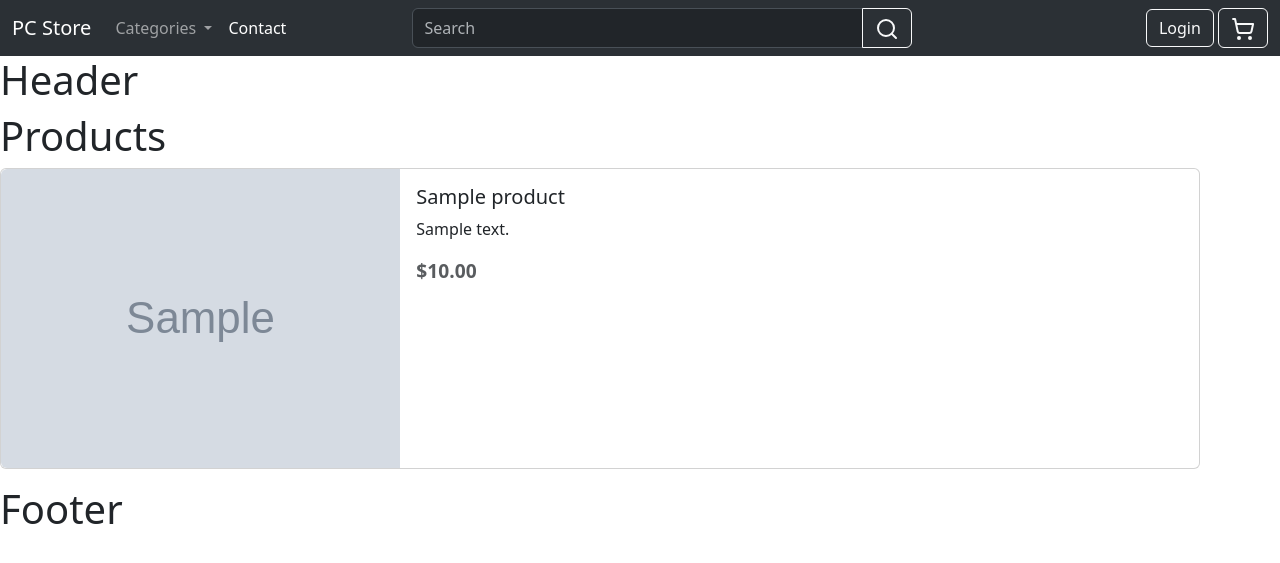
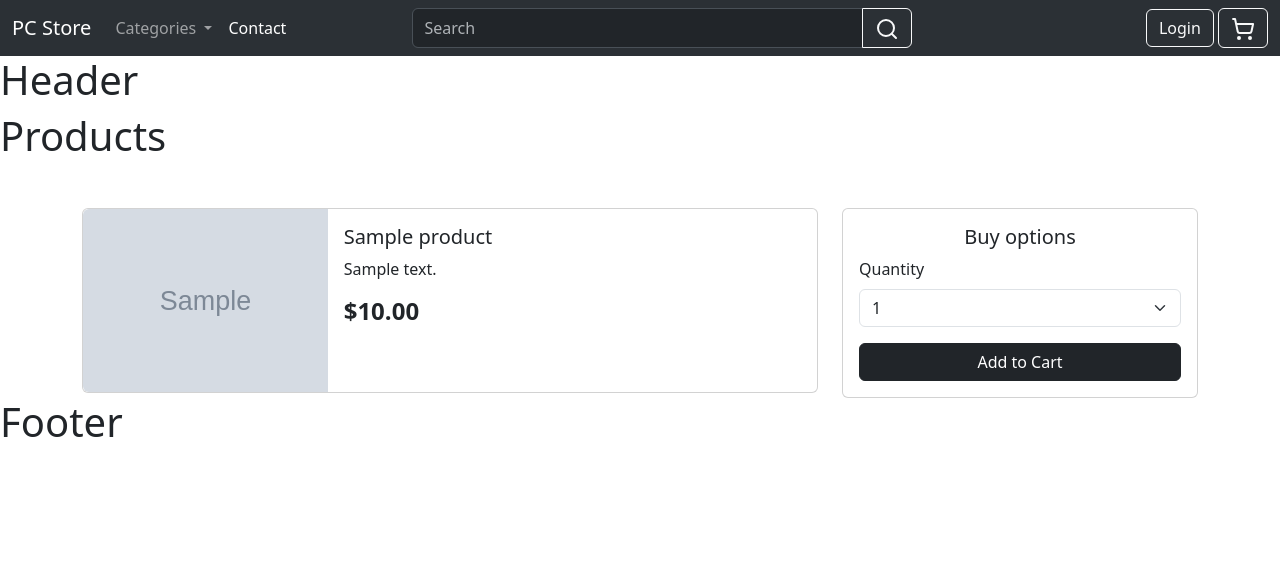
Before and after one commit to guidocastillo7/pc-store, a Django app: page /products/1 in a window 1280 px wide. Shown: the top 563 px of the page. Run offline with Django 4.2, Linux system fonts and the light colour scheme; tables that the repository leaves empty hold one stand-in row (values such as "Sample post"); grey boxes marked "Sample" are stand-in pictures; parts of the project's set-up code (start-up, migrations or seed data) failed here and were passed over.

Commit message:
Mejorando vista del producto individual

```diff
--- a/PC_Store/products/templates/products.html
+++ b/PC_Store/products/templates/products.html
@@ -3,21 +3,45 @@
 
 <h1>Products</h1>
 
-<div class="card mb-3" style="max-width: 1200px;">
+<div class="container mt-5">
+  <div class="row">
+      <!-- Tarjeta del Producto -->
+      <div class="col-md-8">
+          <div class="card">
               <div class="row g-0">
                   <div class="col-md-4">
-        <img src="{{product.image.url}}" class="img-fluid rounded-start" alt="...">
+                      <img src="{{product.image.url}}" class="img-fluid rounded-start" alt="Product">
                   </div>
                   <div class="col-md-8">
                       <div class="card-body">
                           <h5 class="card-title">{{product.name}}</h5>
                           <p class="card-text">{{product.description}}</p>
-          <p class="card-text">
-            <small class="text-body-secondary"
-            style="font-weight: bold; font-size: larger;">
-                ${{product.price}}
-            </small>
-          </p>
+                          <h4 class="fw-bold">${{product.price}}</h4>
+                      </div>
+                  </div>
+              </div>
+          </div>
+      </div>
+
+      <!-- Tarjeta de Compra -->
+      <div class="col-md-4">
+          <div class="card">
+              <div class="card-body">
+                  <h5 class="card-title text-center">Buy options</h5>
+                  <div class="mb-3">
+                      <label for="quantity" class="form-label">Quantity</label>
+                      <select class="form-select" id="quantity">
+                          <option value="1">1</option>
+                          <option value="2">2</option>
+                          <option value="3">3</option>
+                          <option value="4">4</option>
+                          <option value="5">5</option>
+                      </select>
+                  </div>
+                  <button class="btn btn-dark w-100">
+                      Add to Cart
+                  </button>
+              </div>
           </div>
       </div>
   </div>
```
Lines whose indentation alone changed are shown as unchanged.
